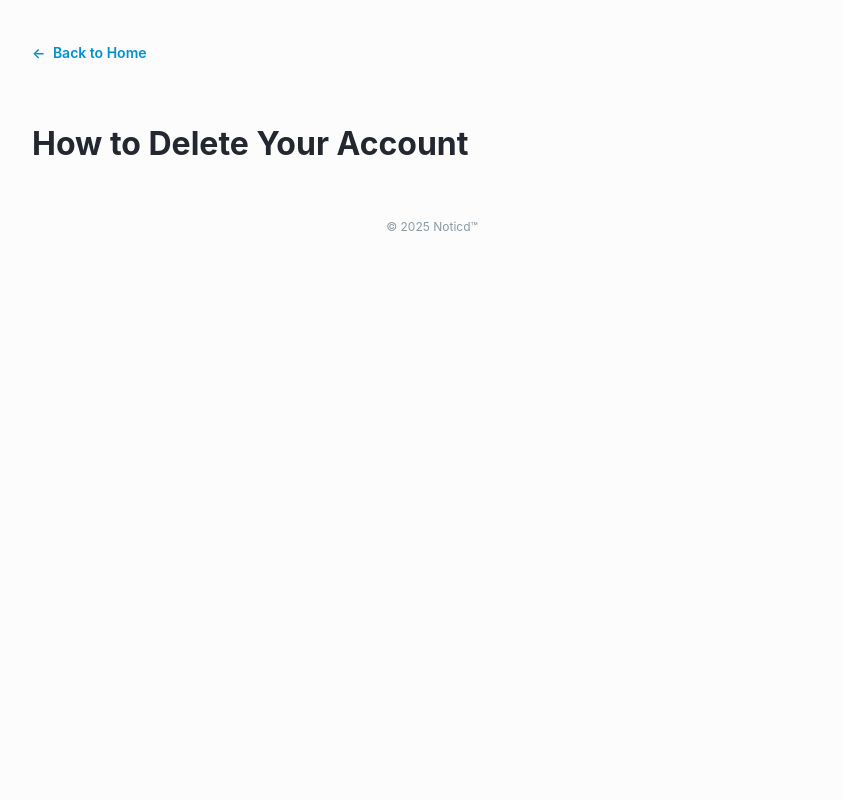
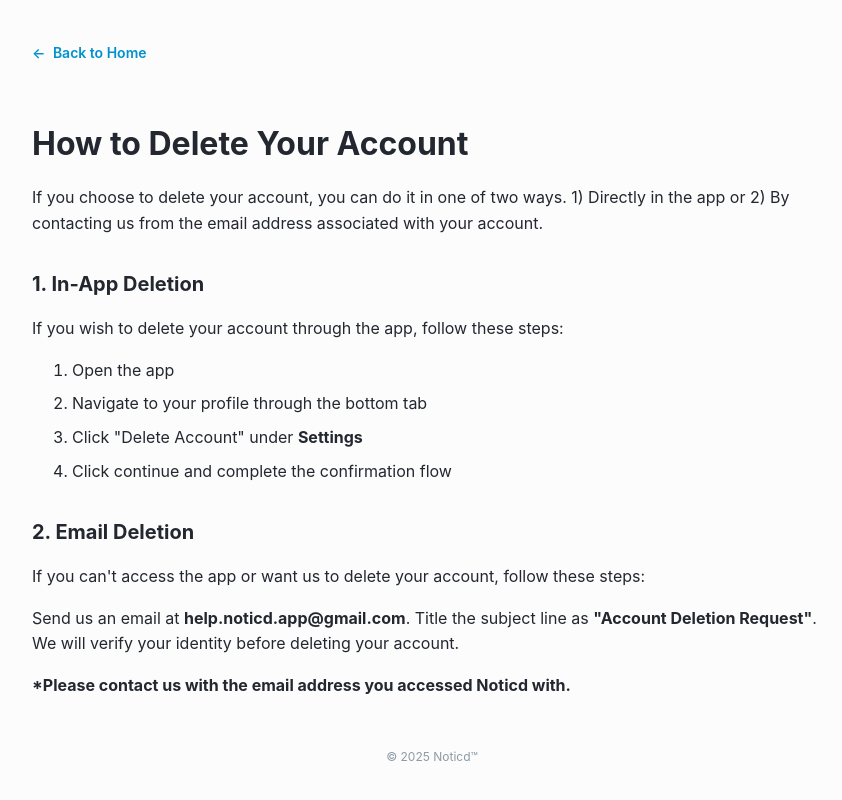
Before and after one commit to Noticd/Noticd-Site, a plain HTML site: page delete_account.html in a window 1280 px wide. Shown: the whole page, without its empty margins (208-1050 px from the left). Drawn offline with Linux system fonts and the light colour scheme.

Commit message:
Update account deletion instructions in HTML
Added instructions for account deletion via app and email.

```diff
--- a/delete_account.html
+++ b/delete_account.html
@@ -146,7 +146,27 @@
 
     <h1>How to Delete Your Account</h1>
 
+    <p>If you choose to delete your account, you can do it in one of two ways. 1) Directly in the app or 2) By contacting us from the email address associated with your account.</p>
 
+    <h2>1. In-App Deletion</h2>
+
+    <p>If you wish to delete your account through the app, follow these steps:</p>
+
+    <ol>
+
+        <li>Open the app</li>
+        <li>Navigate to your profile through the bottom tab</li>
+        <li>Click "Delete Account" under <strong>Settings</strong></li>
+        <li>Click continue and complete the confirmation flow</li>
+
+    </ol>
+
+    <h2>2. Email Deletion</h2>
+
+    <p>If you can't access the app or want us to delete your account, follow these steps:</p>
+
+        <p>Send us an email at <strong>help.noticd.app@gmail.com</strong>. Title the subject line as <strong>"Account Deletion Request"</strong>. We will verify your identity before deleting your account.</p>
+        <p><strong>*Please contact us with the email address you accessed Noticd with.</strong></p>
 
     <p class="copyright">© 2025 Noticd™</p>
 
```
